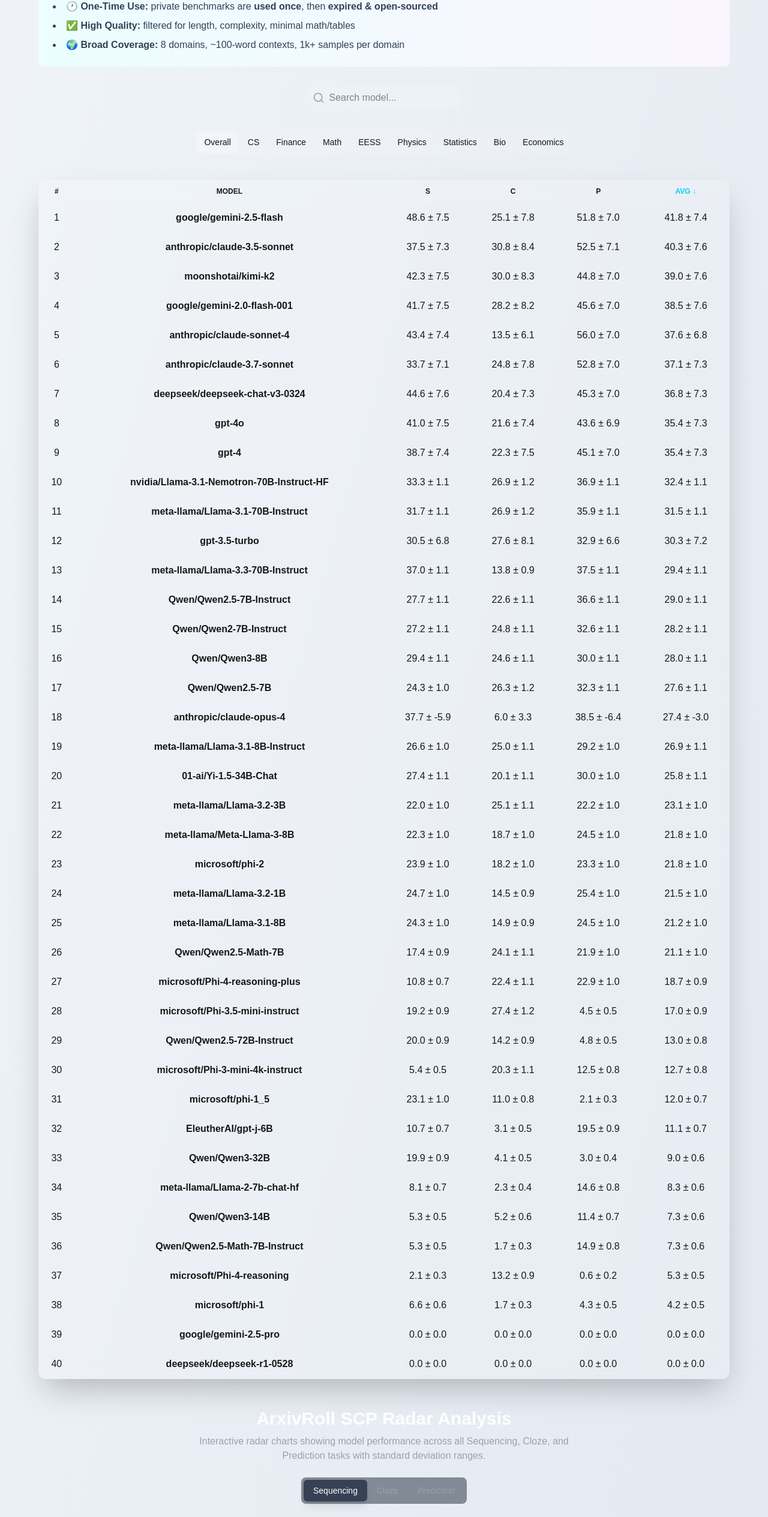
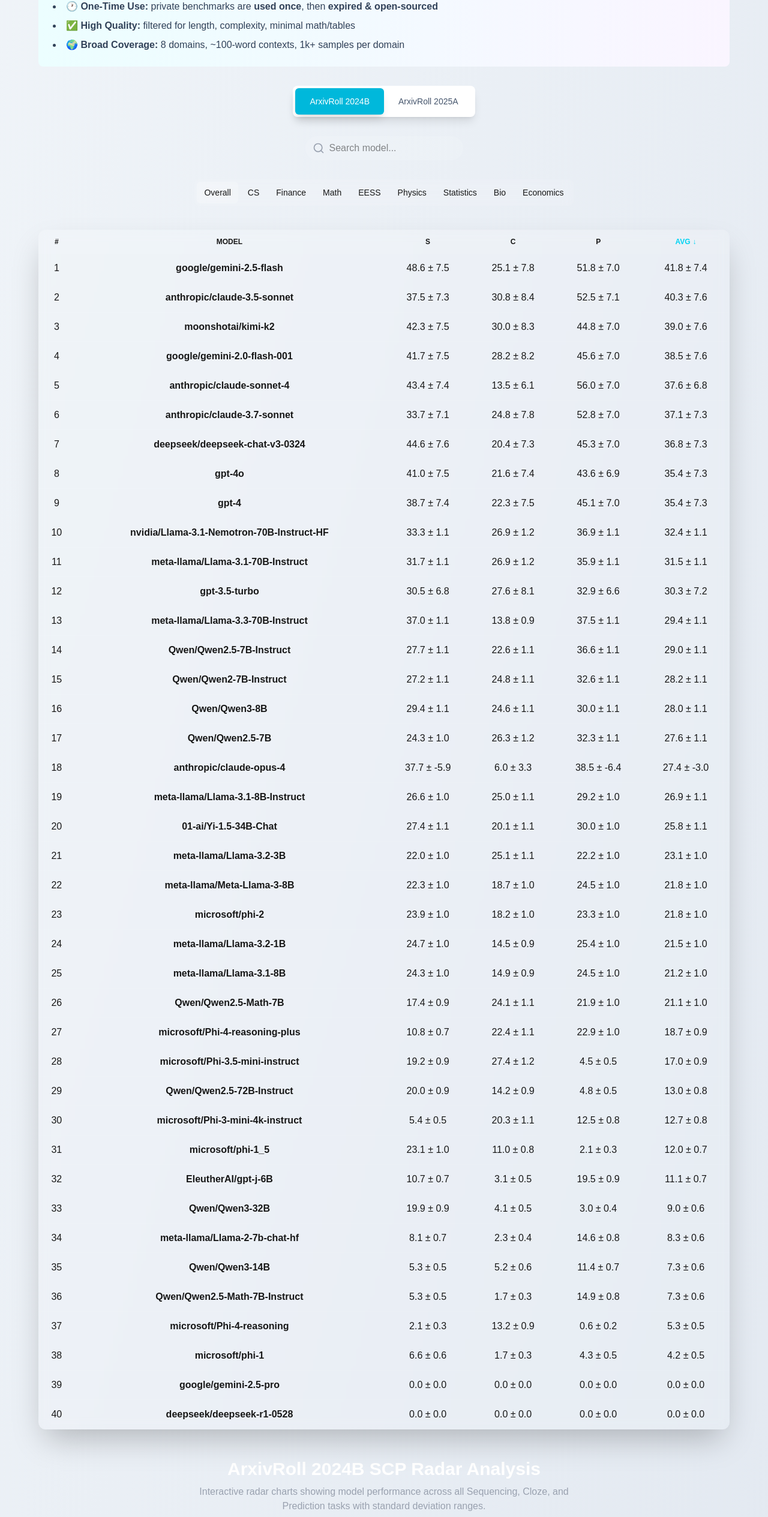
Before and after one commit to liangzid/arxivbenchleaderboard, a Next.js app: page / in a window 1280 px wide. Shown: the part 1073-3602 px from the top of the page at 60% size. Built offline with nearby package versions, Linux system fonts and the light colour scheme.

Commit message:
add tabs for the version contol of arxiv roll.

```diff
--- a/src/app/page.tsx
+++ b/src/app/page.tsx
@@ -7,7 +7,7 @@
 
 export default function Home() {
   const [activeTab, setActiveTab] = useState('overall');
-
+  const [activeBenchmark, setActiveBenchmark] = useState('2024b');
   return (
     <main className="min-h-screen bg-gradient-to-br from-slate-100 to-slate-200 dark:from-slate-900 dark:to-slate-800">
       <div className="container mx-auto px-4 py-10">
@@ -82,15 +82,57 @@
           </div>
         </div>
 
-        <Toolbar />
-        <div className="flex justify-center mt-8">
-          <TabNavigation activeTab={activeTab} onTabChange={setActiveTab} />
+        <div className="flex justify-center mb-8">
+          <div className="bg-white dark:bg-slate-800 rounded-lg p-1 shadow-lg inline-flex">
+            <button
+              onClick={() => setActiveBenchmark('2024b')}
+              className={`px-6 py-3 text-sm font-medium rounded-md transition-colors duration-200 ${
+                activeBenchmark === '2024b'
+                  ? 'bg-cyan-500 text-white shadow-lg'
+                  : 'text-slate-600 dark:text-slate-300 hover:text-cyan-500 dark:hover:text-cyan-400'
+              }`}
+            >
+              ArxivRoll 2024B
+            </button>
+            <button
+              onClick={() => setActiveBenchmark('2025a')}
+              className={`px-6 py-3 text-sm font-medium rounded-md transition-colors duration-200 ${
+                activeBenchmark === '2025a'
+                  ? 'bg-cyan-500 text-white shadow-lg'
+                  : 'text-slate-600 dark:text-slate-300 hover:text-cyan-500 dark:hover:text-cyan-400'
+              }`}
+            >
+              ArxivRoll 2025A
+            </button>
+          </div>
         </div>
-        <RobenchTable activeTab={activeTab} />
 
-        <div className="mt-12">
-          <RobenchScpRadarCharts />
-        </div>
+        {activeBenchmark === '2024b' ? (
+          <>
+            <Toolbar />
+            <div className="flex justify-center mt-8">
+              <TabNavigation activeTab={activeTab} onTabChange={setActiveTab} />
+            </div>
+            <RobenchTable activeTab={activeTab} benchmarkVersion="2024b" />
+
+            <div className="mt-12">
+              <RobenchScpRadarCharts benchmarkVersion="2024b" />
+            </div>
+          </>
+        ) : (
+          <div className="flex items-center justify-center h-96">
+            <div className="text-center">
+              <div className="text-6xl mb-4">🚀</div>
+              <h2 className="text-2xl font-bold text-slate-800 dark:text-white mb-4">
+                ArxivRoll 2025A Coming Soon
+              </h2>
+              <p className="text-slate-600 dark:text-slate-400 max-w-md mx-auto">
+                We're currently preparing fresh test cases from the latest ArXiv preprints (Oct 2024 - Mar 2025).
+                Stay tuned for the next iteration of our one-time-pad evaluation framework!
+              </p>
+            </div>
+          </div>
+        )}
       </div>
     </main>
   );
--- a/src/components/RobenchScpRadarCharts.tsx
+++ b/src/components/RobenchScpRadarCharts.tsx
@@ -10,9 +10,10 @@
 
 interface RobenchScpRadarChartsProps {
   resultsData?: any;
+  benchmarkVersion?: string;
 }
 
-export default function RobenchScpRadarCharts({ resultsData }: RobenchScpRadarChartsProps) {
+export default function RobenchScpRadarCharts({ resultsData, benchmarkVersion = '2024b' }: RobenchScpRadarChartsProps) {
   const [loading, setLoading] = useState(true);
   const [modelData, setModelData] = useState<any>(null);
   const [error, setError] = useState<string | null>(null);
@@ -25,8 +26,19 @@
 
         let data = resultsData;
         if (!data) {
-          const response = await fetch('/results.json');
+          const dataUrls = {
+            '2024b': '/2024b.json',
+            '2025a': '/2025a.json'
+          };
+          const dataUrl = dataUrls[benchmarkVersion as keyof typeof dataUrls] || dataUrls['2024b'];
+          const response = await fetch(dataUrl);
           if (!response.ok) {
+            if (benchmarkVersion === '2025a') {
+              // Allow 2025a to fail gracefully
+              setModelData({});
+              setLoading(false);
+              return;
+            }
             throw new Error('Failed to load results data');
           }
           data = await response.json();
@@ -42,7 +54,7 @@
     };
 
     loadData();
-  }, [resultsData]);
+  }, [resultsData, benchmarkVersion]);
 
   const chartTypes = [
     { key: 's' as const, label: 'Sequencing', color: 'text-blue-400' },
@@ -107,7 +119,7 @@
     <div className="space-y-6">
       <div className="text-center">
         <h2 className="text-3xl font-bold text-white mb-2">
-          ArxivRoll SCP Radar Analysis
+          ArxivRoll {benchmarkVersion.toUpperCase()} SCP Radar Analysis
         </h2>
         <p className="text-gray-400 max-w-2xl mx-auto">
           Interactive radar charts showing model performance across all Sequencing, Cloze, and Prediction tasks with standard deviation ranges.
--- a/src/components/RobenchTable.tsx
+++ b/src/components/RobenchTable.tsx
@@ -1,6 +1,6 @@
 'use client';
 import { motion, AnimatePresence } from 'framer-motion';
-import { ChevronDown } from 'lucide-react';
+import { ChevronDown, ChevronLeft, ChevronRight } from 'lucide-react';
 import { useState } from 'react';
 import { useLB } from '@/store/leaderboard';
 import useRobenchLeaderboard from '@/hooks/useRobenchLeaderboard';
@@ -8,11 +8,14 @@
 
 interface RobenchTableProps {
   activeTab?: string;
+  benchmarkVersion?: string;
 }
 
-export default function RobenchTable({ activeTab = 'overall' }: RobenchTableProps) {
-  const rows = useRobenchLeaderboard();
+export default function RobenchTable({ activeTab = 'overall', benchmarkVersion = '2024b' }: RobenchTableProps) {
+  const rows = useRobenchLeaderboard(benchmarkVersion);
   const { search, setSortBy, sortBy } = useLB();
+  const [currentPage, setCurrentPage] = useState(1);
+  const modelsPerPage = 10;
 
   const filtered = rows.filter(r => r.model.toLowerCase().includes(search));
 
--- a/src/hooks/useRobenchLeaderboard.ts
+++ b/src/hooks/useRobenchLeaderboard.ts
@@ -3,12 +3,16 @@
 import type { LeaderboardData } from '@/types';
 import { extractRobench } from '@/lib/robench';
 
-const DATA_URL = '/results.json';
+const DATA_URLS = {
+  '2024b': '/2024b.json',
+  '2025a': '/2025a.json'
+};
 
-export default function useRobenchLeaderboard() {
+export default function useRobenchLeaderboard(benchmarkVersion: string = '2024b') {
   const [rows, setRows] = useState<ReturnType<typeof extractRobench>[]>([]);
   useEffect(() => {
-    fetch(DATA_URL)
+    const dataUrl = DATA_URLS[benchmarkVersion as keyof typeof DATA_URLS] || DATA_URLS['2024b'];
+    fetch(dataUrl)
       .then(r => r.json())
       .then((data: LeaderboardData) =>
         setRows(
@@ -17,7 +21,13 @@
             model,
           }))
         )
-      );
-  }, []);
+      )
+      .catch(() => {
+        // Handle missing 2025a.json gracefully
+        if (benchmarkVersion === '2025a') {
+          setRows([]);
+        }
+      });
+  }, [benchmarkVersion]);
   return rows;
 }
```
Also changed, not shown: public/2024b.json (renamed from public/results.json).
